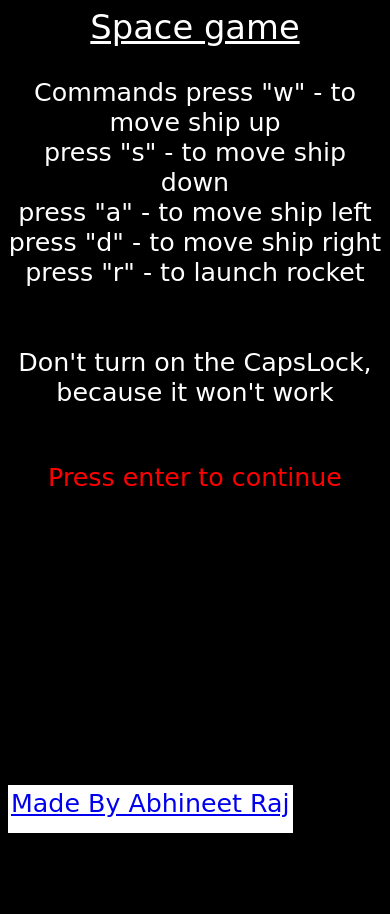
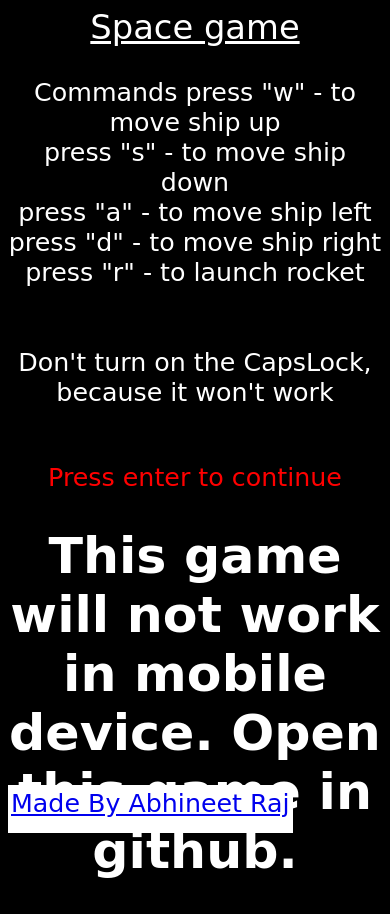
Before and after one commit to abhineetraj1/rocket-game, a plain HTML site: page index.html in a window 390 px wide. Before the commit the page ends 844 px from the top, so only its background shows below. Drawn offline with Linux system fonts and the light colour scheme.

Commit message:
Update index.html

```diff
--- a/index.html
+++ b/index.html
@@ -46,6 +46,7 @@ Don't turn on the CapsLock, because it won't work
 	}
 function sttt() {var p=document.createElement("p");p.innerHTML="<a href='https://github.com/abhineetraj1'>Made By Abhineet Raj</a>";p.style="text-align:center;height:5vh;padding:3px;font-size:3vh;background:white;color:black;position:absolute;top:90vh;float:right;";document.body.appendChild(p);}
 sttt();
+if(window.innerWidth<window.innerHeight){document.write("<center><h1>This game will not work in mobile device. Open this game in github.</h1></center>");}
 </script>
 </body>
 </html>
```
